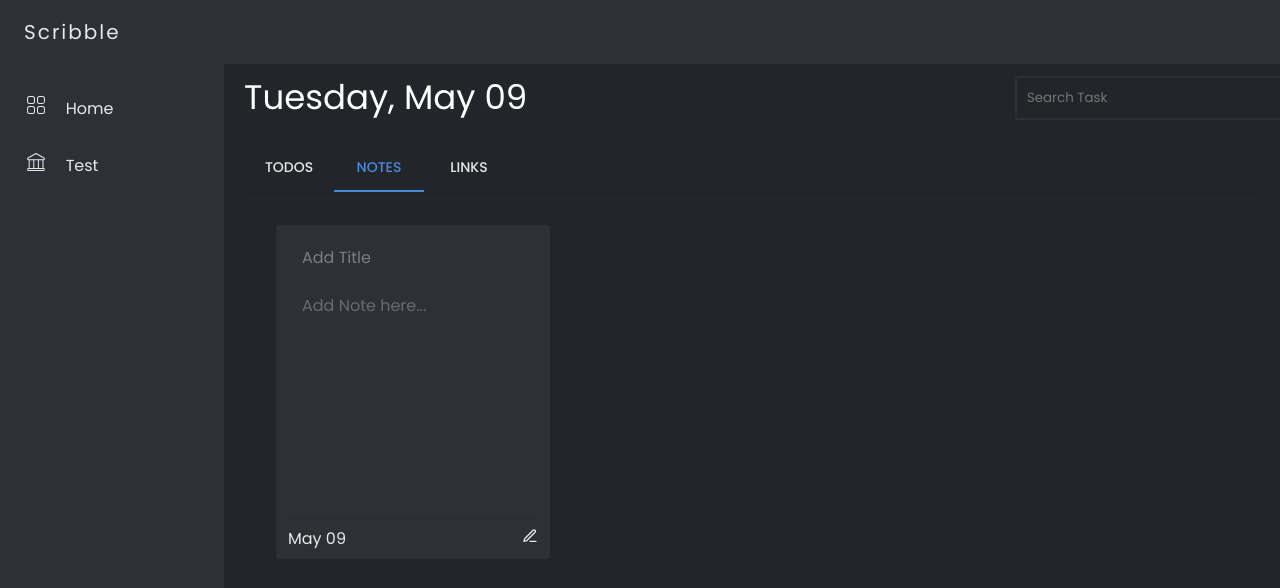
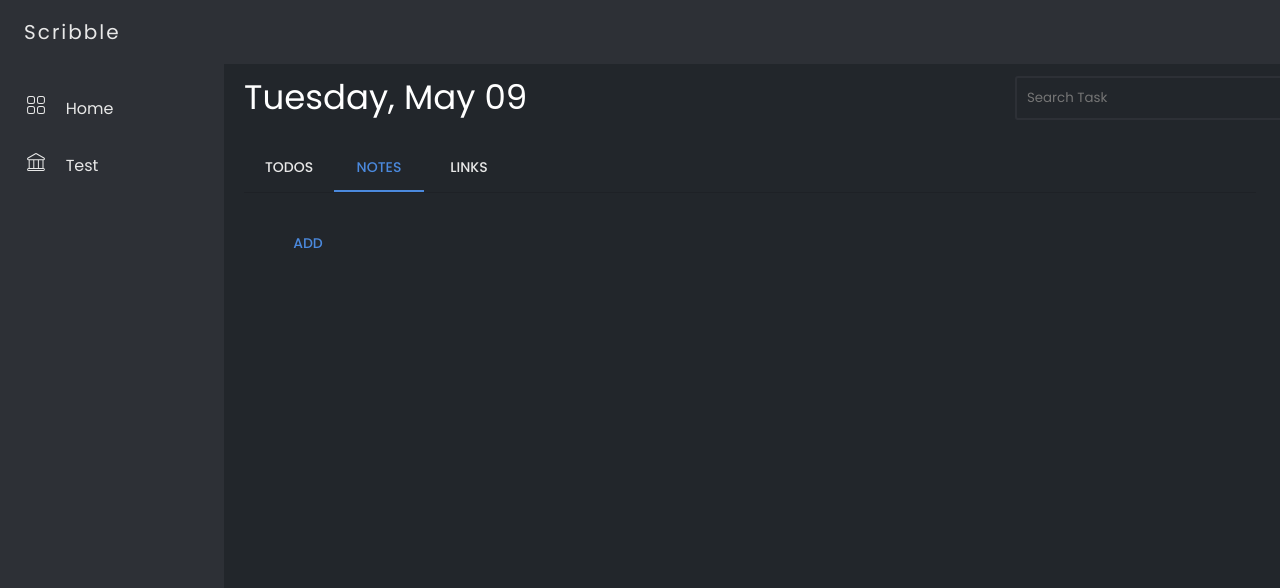
Before and after one commit to ArchitGhevariya007/scribble, a React (Create React App) app: page / in a window 1280 px wide. Both pictures are taken after a click on the tab "NOTES". Shown: the top 588 px of the page. Built offline with nearby package versions, Linux system fonts and the light colour scheme.

Commit message:
dynamic notes added

```diff
--- a/src/components/Notes.js
+++ b/src/components/Notes.js
@@ -1,5 +1,12 @@
-import React from "react";
-import { Box, Divider, Typography, Grid, TextField } from "@mui/material";
+import React, { useState } from "react";
+import {
+  Box,
+  Divider,
+  Typography,
+  Grid,
+  TextField,
+  Button,
+} from "@mui/material";
 import { FiEdit3 } from "react-icons/fi";
 
 //Style
@@ -16,6 +23,8 @@ const style = {
     p: 1.5,
     borderRadius: 1,
     overflow: "hidden",
+    marginRight:3,
+    marginTop:3
   },
   contentBox: {
     height: "231px",
@@ -46,11 +55,12 @@ export default function Notes() {
     // weekday: "long",
   });
 
-  return (
-    <>
-      <Box sx={style.MainContainer}>
+  //Add new Note component
+  const [component, SetComponent] = useState([]);
+  const AddComponent = () => {
+    SetComponent([
+      ...component,
       <Box component="div" sx={style.notesContainer}>
-          {/* Title */}
         <TextField
           size="small"
           placeholder="Add Title"
@@ -58,7 +68,6 @@ export default function Notes() {
           sx={style.TitleInput}
         />
 
-          {/* note content */}
         <Box component="div" sx={style.contentBox}>
           <TextField
             id="outlined-multiline-static"
@@ -67,11 +76,10 @@ export default function Notes() {
             rows={10}
             placeholder="Add Note here..."
             sx={style.ContetntInput}
-              InputProps={{style:{color: "#BCBCBC"}}}
+            InputProps={{ style: { color: "#BCBCBC" } }}
           />
         </Box>
 
-          {/* footer */}
         <Box component="div" sx={style.footer}>
           <Divider />
           <Grid
@@ -88,6 +96,16 @@ export default function Notes() {
           </Grid>
         </Box>
       </Box>
+    ]);
+  };
+
+  return (
+    <>
+      <Box sx={style.MainContainer}>
+        {component.map((components, index) => (
+          <Box component="div" key={index}>{components}</Box>
+        ))}
+        <Button onClick={AddComponent}>Add</Button>
       </Box>
     </>
   );
```
Lines whose indentation alone changed are shown as unchanged.
